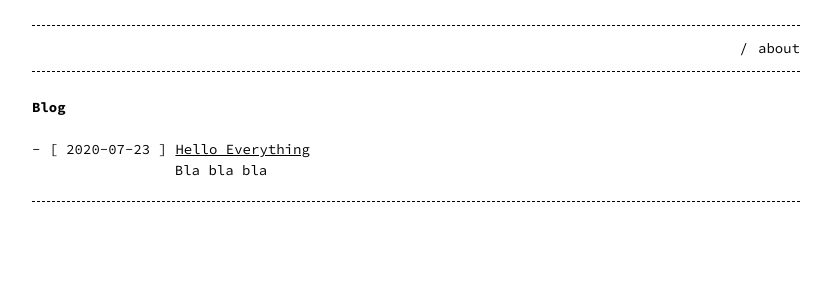
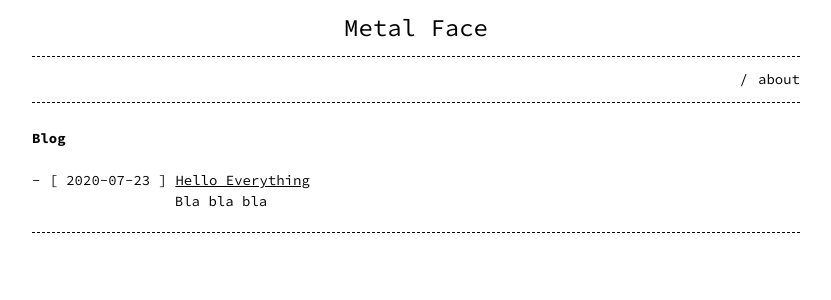
Before and after one commit to shiningsteel/shiningsteel.github.io, a Jekyll site: the page built from index.md, in a window 1280 px wide. Shown: the top 300 px of the page, without its empty margins (224-1055 px from the left). Built offline with Jekyll 4.4.1, drawn with Linux system fonts in a browser that asks for light colours.

Commit message:
Add title and create headerTitle divtag

```diff
--- a/_includes/header.html
+++ b/_includes/header.html
@@ -1,3 +1,6 @@
+<div class = headerTitle>
+    Metal Face
+</div>
 {%- assign page_paths = site.header_pages | default: default_paths -%}
 <header>
   <div class="menu">
--- a/_sass/base.scss
+++ b/_sass/base.scss
@@ -27,9 +27,19 @@ a:hover { color: var(--background-color); background-color: var(--base-color); }
 .container { width: $container-width;  max-width: $container-max-width;  margin-right: auto;  margin-left: auto; }
 p { word-wrap: break-word;  word-break: break-word;  white-space: pre-wrap; }
 footer { color: var(--text-color);  border-top: var(--border);  margin: 20px auto 15px;  padding-top: 10px;  text-align: right; }
-header { margin-top: 25px;  margin-bottom: 10px; }
+header { margin-top: 10px;  margin-bottom: 10px; }
 header p { text-align: left;  margin: 0; }
 footer { margin-bottom: 20px; }
+
+/**
+  * Title
+ */
+.headerTitle {
+    font-family: $base-font-family;
+    text-align: center;
+    font-size: 24px;
+    margin-top: 10px;
+}
 
 /**
  * Highlight/Markup
```
